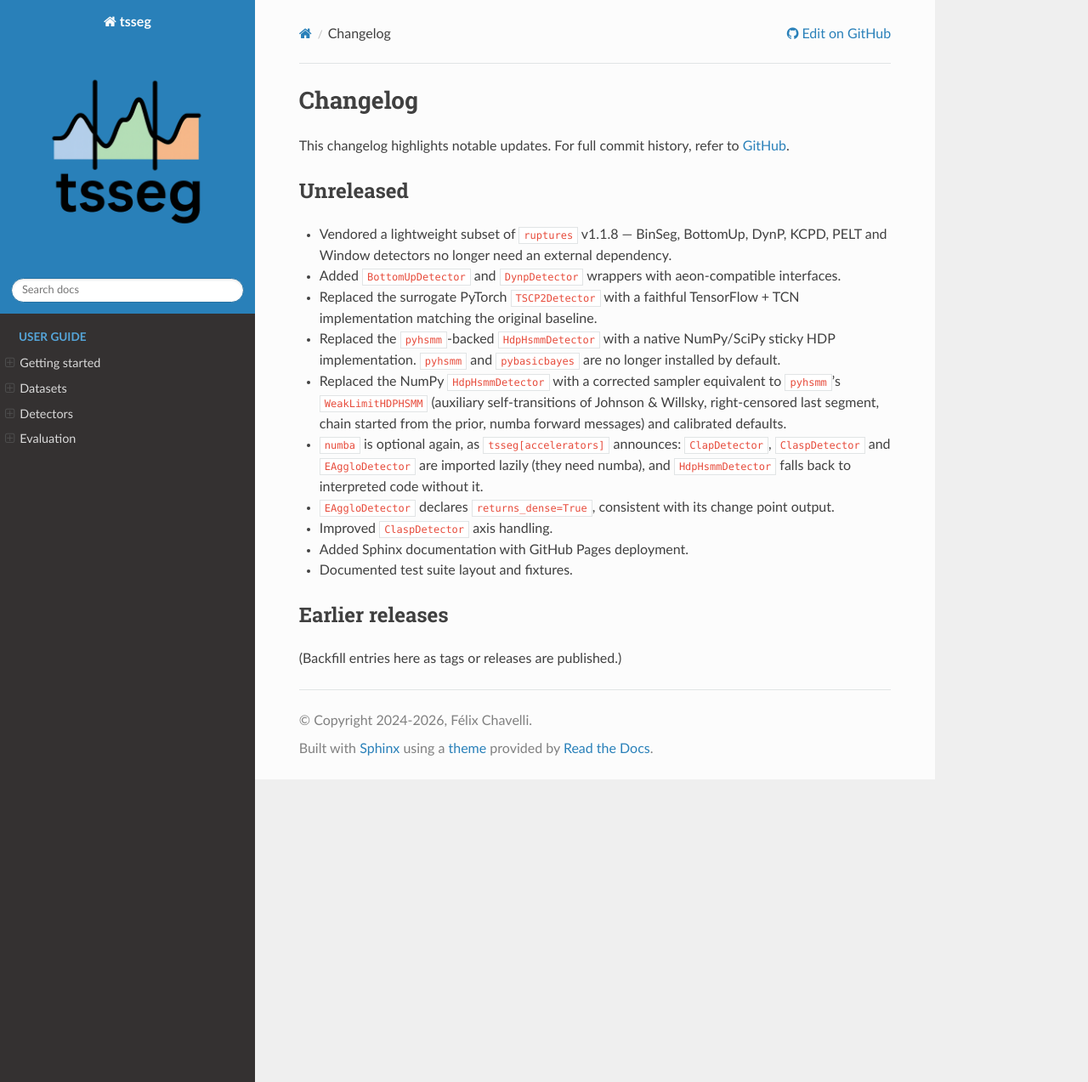
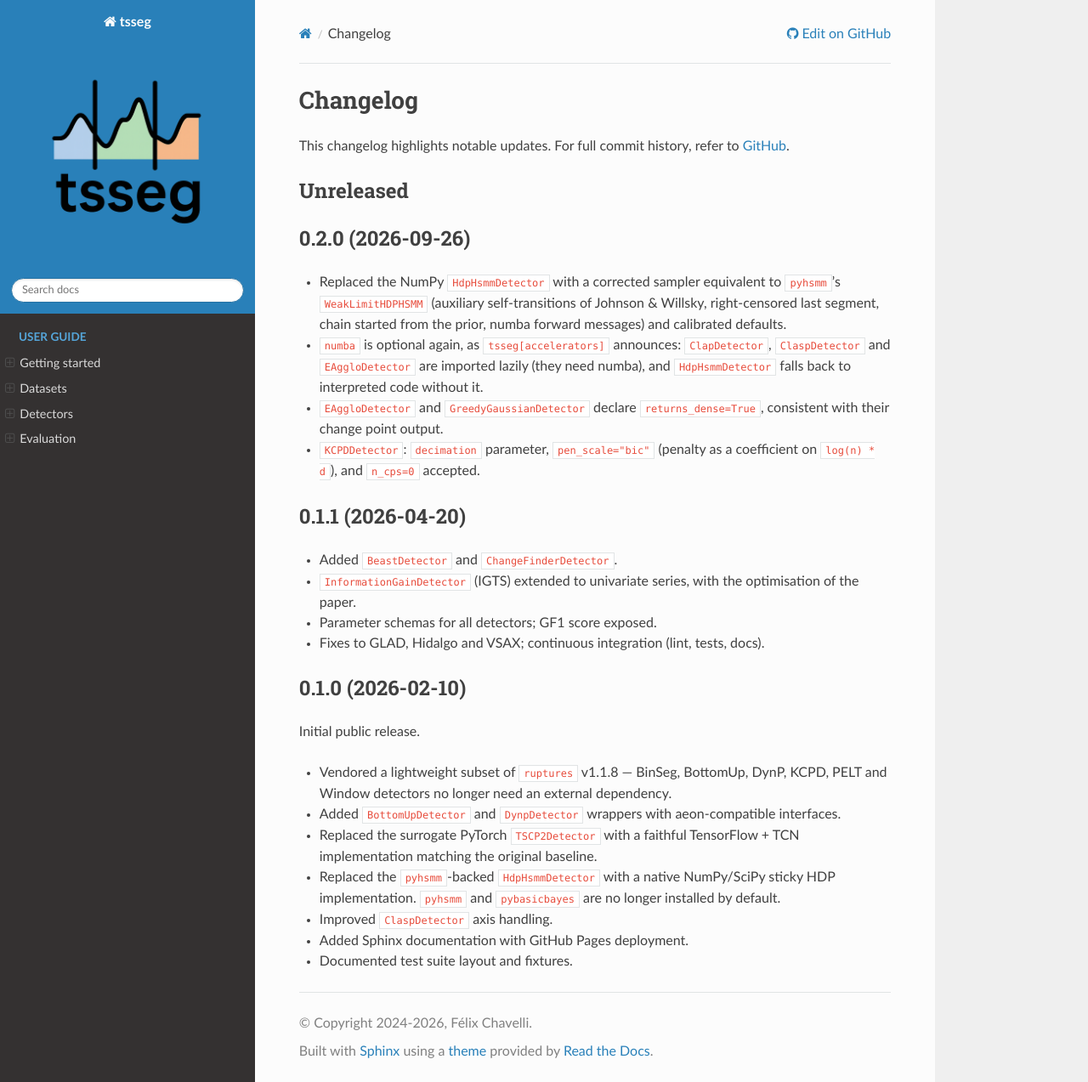
Before and after one commit to fchavelli/tsseg, a Sphinx documentation site: the page built from docs/changelog.rst, in a window 1280 px wide and 1273 px high. Shown: the whole window at 85% size. Built offline with Sphinx 7.4.7 and the Read the Docs theme 3.1.0, drawn with Linux system fonts in a browser that asks for light colours.

Commit message:
release: 0.2.0
Version 0.2.0 in pyproject.toml and tsseg.__version__ (which still said 0.1.0).
The changelog is split by release: the old Unreleased entries were those of 0.1.0,
0.1.1 is backfilled from the history.

```diff
--- a/docs/changelog.rst
+++ b/docs/changelog.rst
@@ -11,6 +11,35 @@ This changelog highlights notable updates. For full commit history, refer to
 Unreleased
 ----------
 
+0.2.0 (2026-09-26)
+------------------
+
+* Replaced the NumPy ``HdpHsmmDetector`` with a corrected sampler equivalent to
+  ``pyhsmm``'s ``WeakLimitHDPHSMM`` (auxiliary self-transitions of Johnson & Willsky,
+  right-censored last segment, chain started from the prior, numba forward messages)
+  and calibrated defaults.
+* ``numba`` is optional again, as ``tsseg[accelerators]`` announces: ``ClapDetector``,
+  ``ClaspDetector`` and ``EAggloDetector`` are imported lazily (they need numba), and
+  ``HdpHsmmDetector`` falls back to interpreted code without it.
+* ``EAggloDetector`` and ``GreedyGaussianDetector`` declare ``returns_dense=True``,
+  consistent with their change point output.
+* ``KCPDDetector``: ``decimation`` parameter, ``pen_scale="bic"`` (penalty as a
+  coefficient on ``log(n) * d``), and ``n_cps=0`` accepted.
+
+0.1.1 (2026-04-20)
+------------------
+
+* Added ``BeastDetector`` and ``ChangeFinderDetector``.
+* ``InformationGainDetector`` (IGTS) extended to univariate series, with the
+  optimisation of the paper.
+* Parameter schemas for all detectors; GF1 score exposed.
+* Fixes to GLAD, Hidalgo and VSAX; continuous integration (lint, tests, docs).
+
+0.1.0 (2026-02-10)
+------------------
+
+Initial public release.
+
 * Vendored a lightweight subset of ``ruptures`` v1.1.8 — BinSeg, BottomUp,
   DynP, KCPD, PELT and Window detectors no longer need an external dependency.
 * Added ``BottomUpDetector`` and ``DynpDetector`` wrappers with aeon-compatible
@@ -20,20 +49,6 @@ Unreleased
 * Replaced the ``pyhsmm``-backed ``HdpHsmmDetector`` with a native
   NumPy/SciPy sticky HDP implementation. ``pyhsmm`` and ``pybasicbayes`` are
   no longer installed by default.
-* Replaced the NumPy ``HdpHsmmDetector`` with a corrected sampler equivalent to
-  ``pyhsmm``'s ``WeakLimitHDPHSMM`` (auxiliary self-transitions of Johnson & Willsky,
-  right-censored last segment, chain started from the prior, numba forward messages)
-  and calibrated defaults.
-* ``numba`` is optional again, as ``tsseg[accelerators]`` announces: ``ClapDetector``,
-  ``ClaspDetector`` and ``EAggloDetector`` are imported lazily (they need numba), and
-  ``HdpHsmmDetector`` falls back to interpreted code without it.
-* ``EAggloDetector`` declares ``returns_dense=True``, consistent with its change point
-  output.
 * Improved ``ClaspDetector`` axis handling.
 * Added Sphinx documentation with GitHub Pages deployment.
 * Documented test suite layout and fixtures.
-
-Earlier releases
-----------------
-
-(Backfill entries here as tags or releases are published.)
--- a/pyproject.toml
+++ b/pyproject.toml
@@ -4,7 +4,7 @@ build-backend = "setuptools.build_meta"
 
 [project]
 name = "tsseg"
-version = "0.1.1"
+version = "0.2.0"
 description = "A library for time series segmentation"
 readme = {file = "README.md", content-type = "text/markdown"}
 requires-python = ">=3.10"
--- a/tsseg/__init__.py
+++ b/tsseg/__init__.py
@@ -17,7 +17,7 @@ try:
 except ImportError:
     pass
 
-__version__ = "0.1.0"
+__version__ = "0.2.0"
 
 from .data.datasets import load_mocap
 
```
